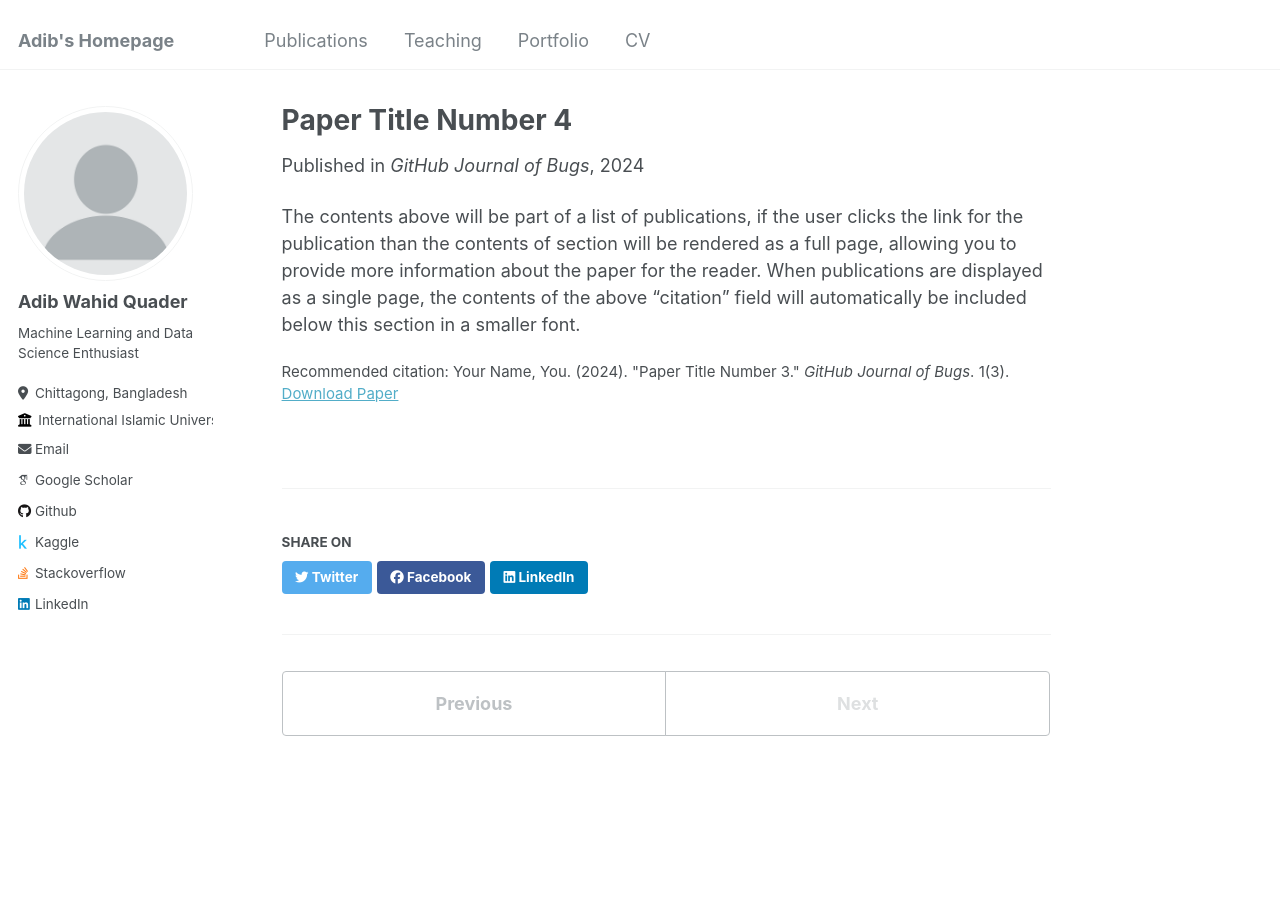
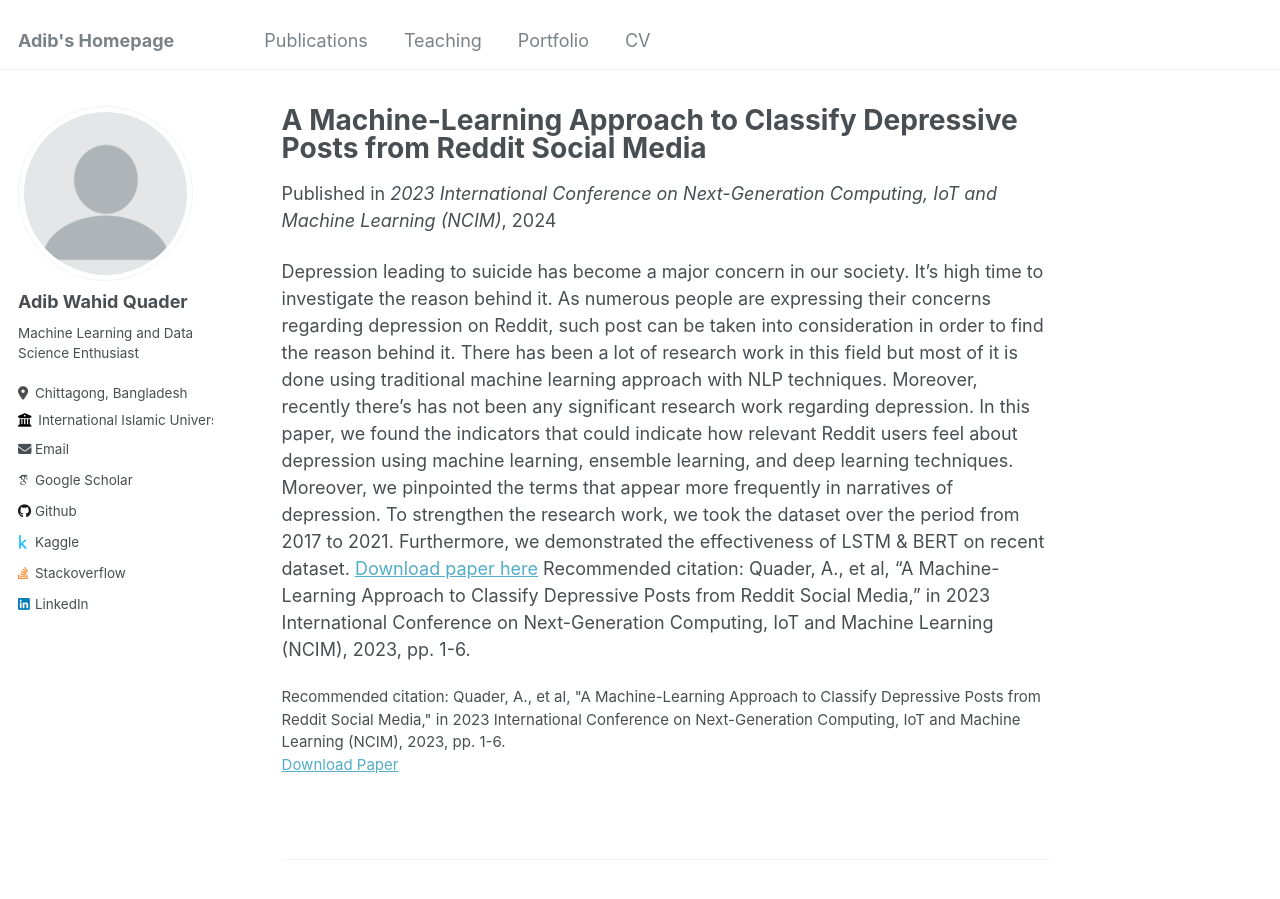
Before and after one commit to Aveiro11/Adib.github.io, a Jekyll site: the page built from _publications/2024-02-17-paper-title-number-4.md, in a window 1280 px wide and 900 px high. Built offline with Jekyll 4.4.1, drawn with Linux system fonts in a browser that asks for light colours; some web fonts are replaced.

Commit message:
Update 2024-02-17-paper-title-number-4.md

```diff
--- a/_publications/2024-02-17-paper-title-number-4.md
+++ b/_publications/2024-02-17-paper-title-number-4.md
@@ -1,12 +1,14 @@
 ---
-title: "Paper Title Number 4"
+title: "A Machine-Learning Approach to Classify Depressive Posts from Reddit Social Media"
 collection: publications
 permalink: /publication/2024-02-17-paper-title-number-4
-excerpt: 'This paper is about fixing template issue #693.'
+excerpt: ''
 date: 2024-02-17
-venue: 'GitHub Journal of Bugs'
-paperurl: 'http://academicpages.github.io/files/paper3.pdf'
-citation: 'Your Name, You. (2024). &quot;Paper Title Number 3.&quot; <i>GitHub Journal of Bugs</i>. 1(3).'
+venue: '2023 International Conference on Next-Generation Computing, IoT and Machine Learning (NCIM)'
+paperurl: 'https://ieeexplore.ieee.org/document/10212779'
+citation: 'Quader, A., et al, "A Machine-Learning Approach to Classify Depressive Posts from Reddit Social Media," in 2023 International Conference on Next-Generation Computing, IoT and Machine Learning (NCIM), 2023, pp. 1-6.'
 ---
 
-The contents above will be part of a list of publications, if the user clicks the link for the publication than the contents of section will be rendered as a full page, allowing you to provide more information about the paper for the reader. When publications are displayed as a single page, the contents of the above "citation" field will automatically be included below this section in a smaller font.
+Depression leading to suicide has become a major concern in our society. It's high time to investigate the reason behind it. As numerous people are expressing their concerns regarding depression on Reddit, such post can be taken into consideration in order to find the reason behind it. There has been a lot of research work in this field but most of it is done using traditional machine learning approach with NLP techniques. Moreover, recently there's has not been any significant research work regarding depression. In this paper, we found the indicators that could indicate how relevant Reddit users feel about depression using machine learning, ensemble learning, and deep learning techniques. Moreover, we pinpointed the terms that appear more frequently in narratives of depression. To strengthen the research work, we took the dataset over the period from 2017 to 2021. Furthermore, we demonstrated the effectiveness of LSTM & BERT on recent dataset.
+[Download paper here](https://ieeexplore.ieee.org/document/10212779)
+Recommended citation: Quader, A., et al, "A Machine-Learning Approach to Classify Depressive Posts from Reddit Social Media," in 2023 International Conference on Next-Generation Computing, IoT and Machine Learning (NCIM), 2023, pp. 1-6.
```
